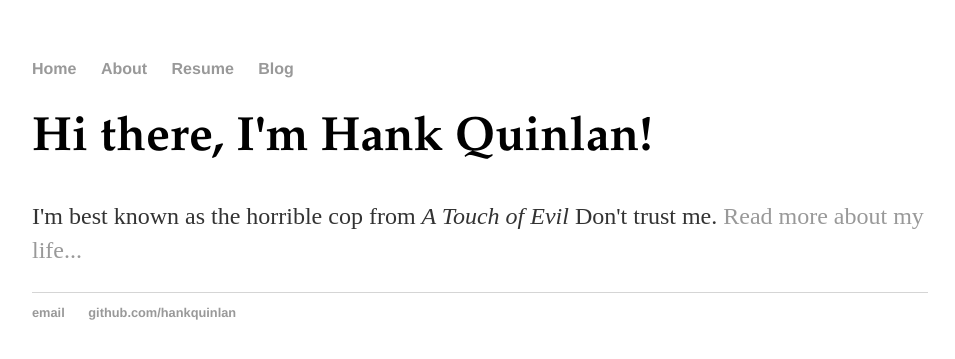
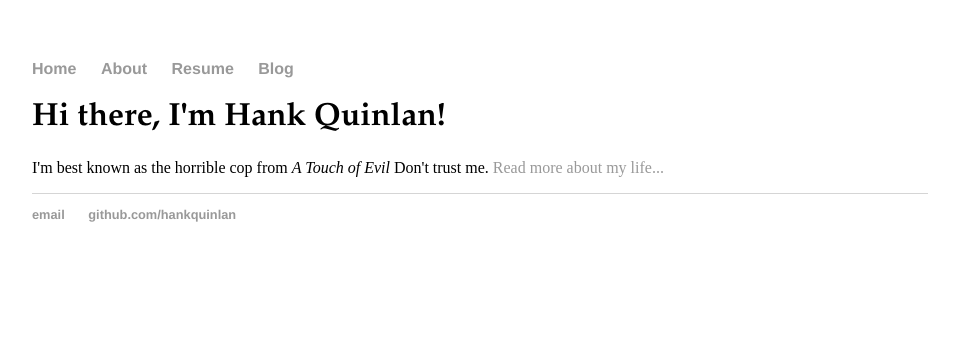
Before and after one commit to Calculasians/calculasians.github.io, a Jekyll site: the page built from index.html, in a window 1280 px wide. Shown: the top 359 px of the page, without its empty margins (160-1115 px from the left). Built offline with Jekyll 4.4.1, drawn with Linux system fonts in a browser that asks for light colours.

Commit message:
Update main.css

```diff
--- a/css/main.css
+++ b/css/main.css
@@ -23,9 +23,9 @@
 a:hover {
     text-decoration: underline;
 }
-h1 {
+/*h1 {
     font-size: 3em;
-    font-family:'Helvetica', 'Arial', 'Sans-Serif';
+    font-family:'Helvetica', 'Arial', 'Sans-Serif';*/
 }
 p {
     font-size: 1.5em;
```
